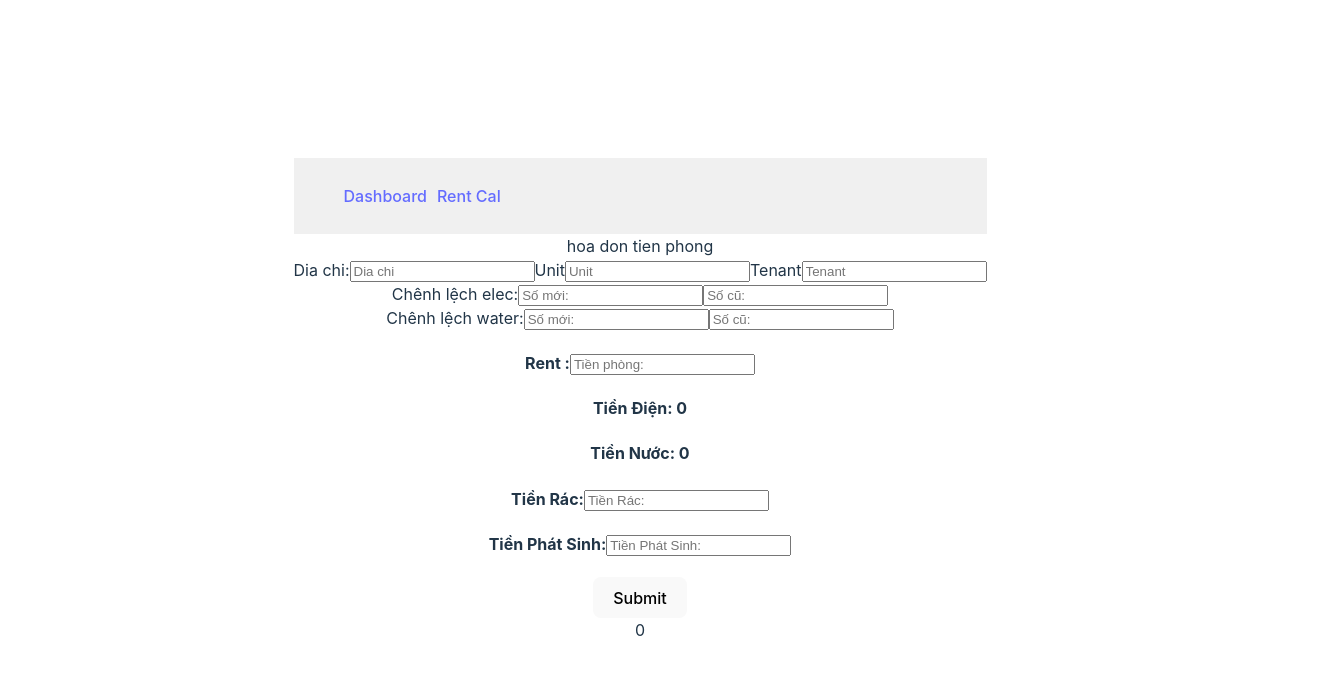
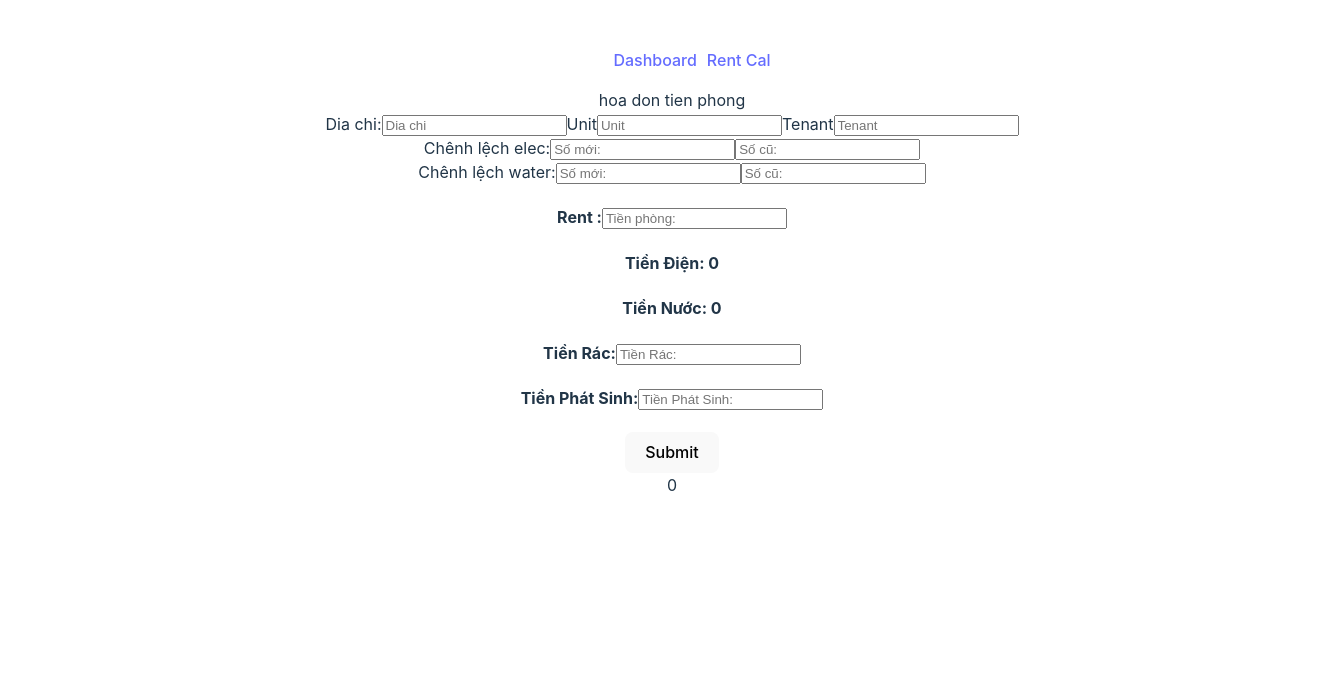
Before and after one commit to thanhgly/smartrent, a React (Vite) app: page /rentcal in a window 1280 px wide. Shown: the top 674 px of the page, 1344 px wide, since content can reach past the window. Built offline with nearby package versions, Linux system fonts and the light colour scheme.

Commit message:
styling header

```diff
--- a/src/App.jsx
+++ b/src/App.jsx
@@ -1,20 +1,9 @@
 import "./App.css";
-import { Link } from "react-router-dom";
+import Header from "./Header";
 function App() {
   return (
     <>
-      <header style={{ padding: "10px", backgroundColor: "#f0f0f0" }}>
-        <nav>
-          <ul style={{ listStyleType: "none", display: "flex", gap: "10px" }}>
-            <li>
-              <Link to="/dashboard">Dashboard</Link>
-            </li>
-            <li>
-              <Link to="/rentcal">Rent Cal</Link>
-            </li>
-          </ul>
-        </nav>
-      </header>
+      <Header />
     </>
   );
 }
--- /dev/null
+++ b/src/Header.jsx
@@ -0,0 +1,33 @@
+import { Link } from "react-router-dom";
+
+const Header = () => {
+  return (
+    <div
+      style={{
+        position: "relative",
+        backgroundColor: "white",
+        width: "100vw",
+        paddingTop: "0",
+      }}
+    >
+      <nav>
+        <ul
+          style={{
+            listStyleType: "none",
+            display: "flex ",
+            gap: "10px",
+            justifyContent: "center",
+          }}
+        >
+          <li>
+            <Link to="/dashboard">Dashboard</Link>
+          </li>
+          <li>
+            <Link to="/rentcal">Rent Cal</Link>
+          </li>
+        </ul>
+      </nav>
+    </div>
+  );
+};
+export default Header;
--- a/src/index.css
+++ b/src/index.css
@@ -11,6 +11,7 @@
   text-rendering: optimizeLegibility;
   -webkit-font-smoothing: antialiased;
   -moz-osx-font-smoothing: grayscale;
+  padding-top: 0;
 }
 
 a {
@@ -25,7 +26,7 @@ a:hover {
 body {
   margin: 0;
   display: flex;
-  place-items: center;
+  place-items: flex-start center;
   min-width: 320px;
   min-height: 100vh;
 }
--- a/src/main.jsx
+++ b/src/main.jsx
@@ -5,7 +5,6 @@ import App from "./App.jsx";
 import { BrowserRouter, Routes, Route } from "react-router-dom";
 import Dashboard from "./Dashboard.jsx";
 import RentCal from "./RentCal.jsx";
-
 createRoot(document.getElementById("root")).render(
   <StrictMode>
     <BrowserRouter
```
